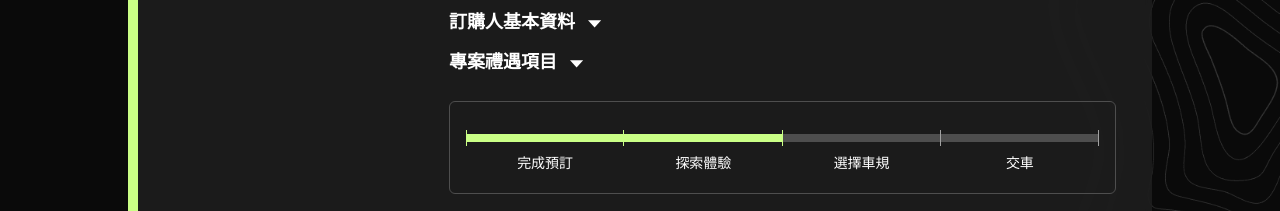
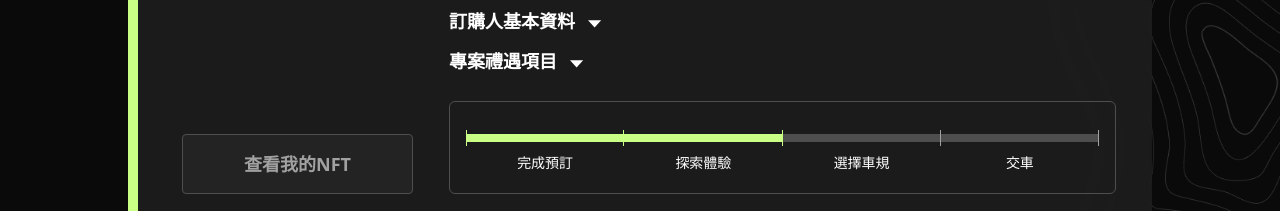
Before and after one commit to silentbana/demo, a website: page order.html in a window 1280 px wide. Shown: the part 399-610 px from the top of the page. Drawn offline with Linux system fonts and the light colour scheme.

Commit message:
訂單加上NFT按鈕

```diff
--- a/order.html
+++ b/order.html
@@ -81,7 +81,11 @@
 
       <div class="order-items">
         <div class="item d-flex flex-column flex-md-row">
-          <img src="./assets/image/order_car.png" alt="">
+          <div>
+            <img src="./assets/image/order_car.png" alt="">
+            <button class="btn btn-lg btn-tertiary d-none d-md-block">查看我的NFT</button>
+          </div>
+
           <div class="des d-flex d-md-block flex-column flex-grow-1">
 
             <div class="title order-1 d-md-flex flex-row justify-content-between">
@@ -148,7 +152,10 @@
                   </li>
                 </ul>
               </div>
-              <div class="price">$1,000</div>
+              <div class="price">
+                $1,000
+                <button class="btn btn-lg btn-tertiary d-block d-md-none w-100">查看我的NFT</button>
+              </div>
             </div>
 
             <div class="pro order-2 d-none d-md-block">
@@ -172,7 +179,9 @@
         </div>
 
         <div class="item error d-flex flex-column flex-md-row">
-          <img src="./assets/image/order_car.png" alt="">
+          <div>
+            <img src="./assets/image/order_car.png" alt="">
+          </div>
           <div class="des d-flex d-md-block flex-column flex-grow-1">
 
             <div class="title order-1 d-md-flex flex-row justify-content-between">
@@ -421,6 +430,7 @@
     border-left: #caff86 solid 10px;
     margin-bottom: 20px;
     box-shadow: 4px 4px 8px 0 rgba(0, 0, 0, 0.1);
+    gap: 36px;
   }
 
   .item.error {
@@ -431,9 +441,20 @@
     margin: 20px 0 0 0;
   }
 
-  .item>img {
-    margin: 40px 36px auto 0;
+  .item>div:nth-child(1) {
+    margin: 40px 0 0 0;
+    display: flex;
+    align-items: center;
+    flex-direction: column;
+    justify-content: space-between;
+  }
+
+  .item>div:nth-child(1) img {
     width: 231px;
+  }
+
+  .item>div:nth-child(1) button {
+    width: 100%;
   }
 
   .des>.title {
```
